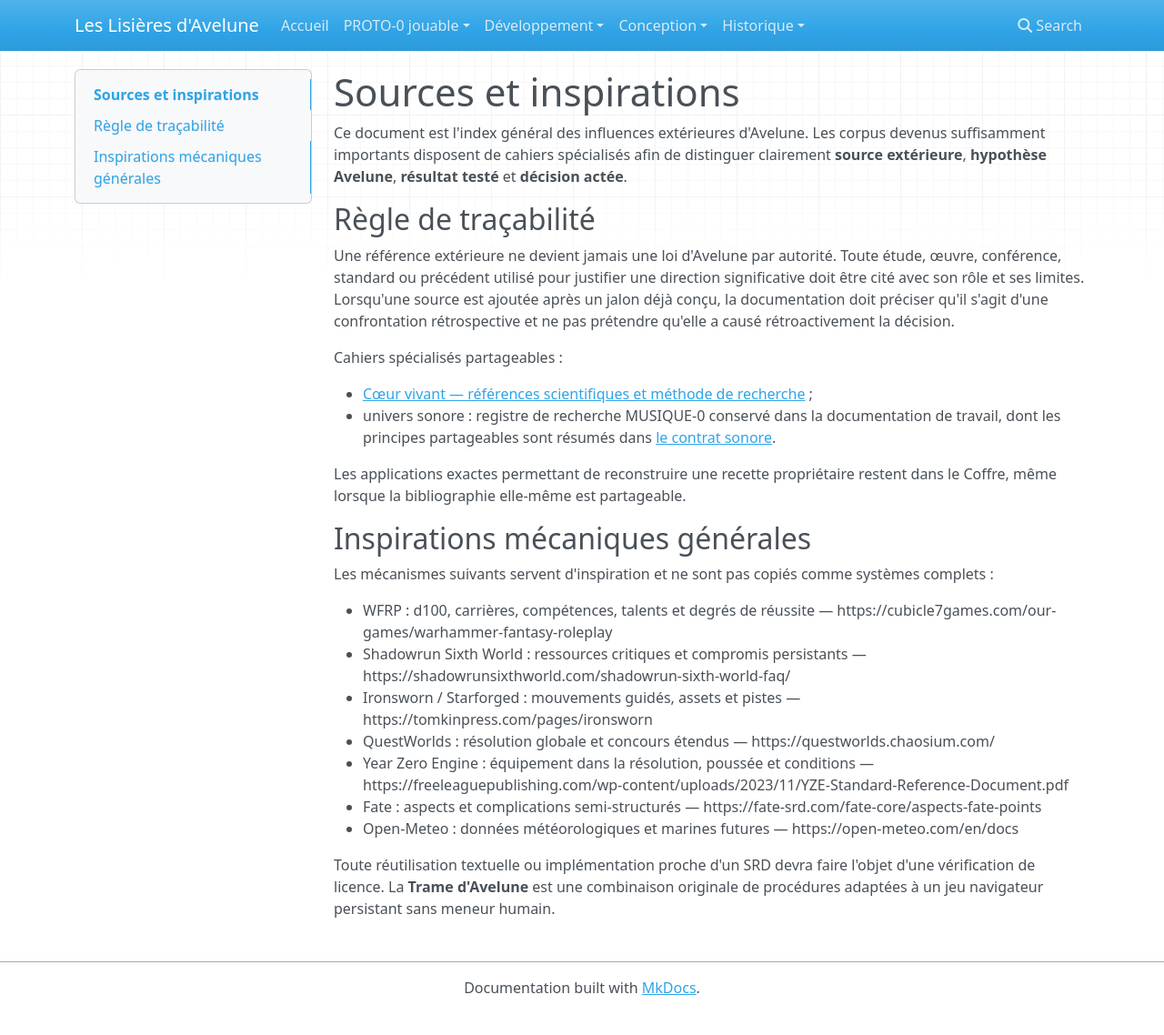
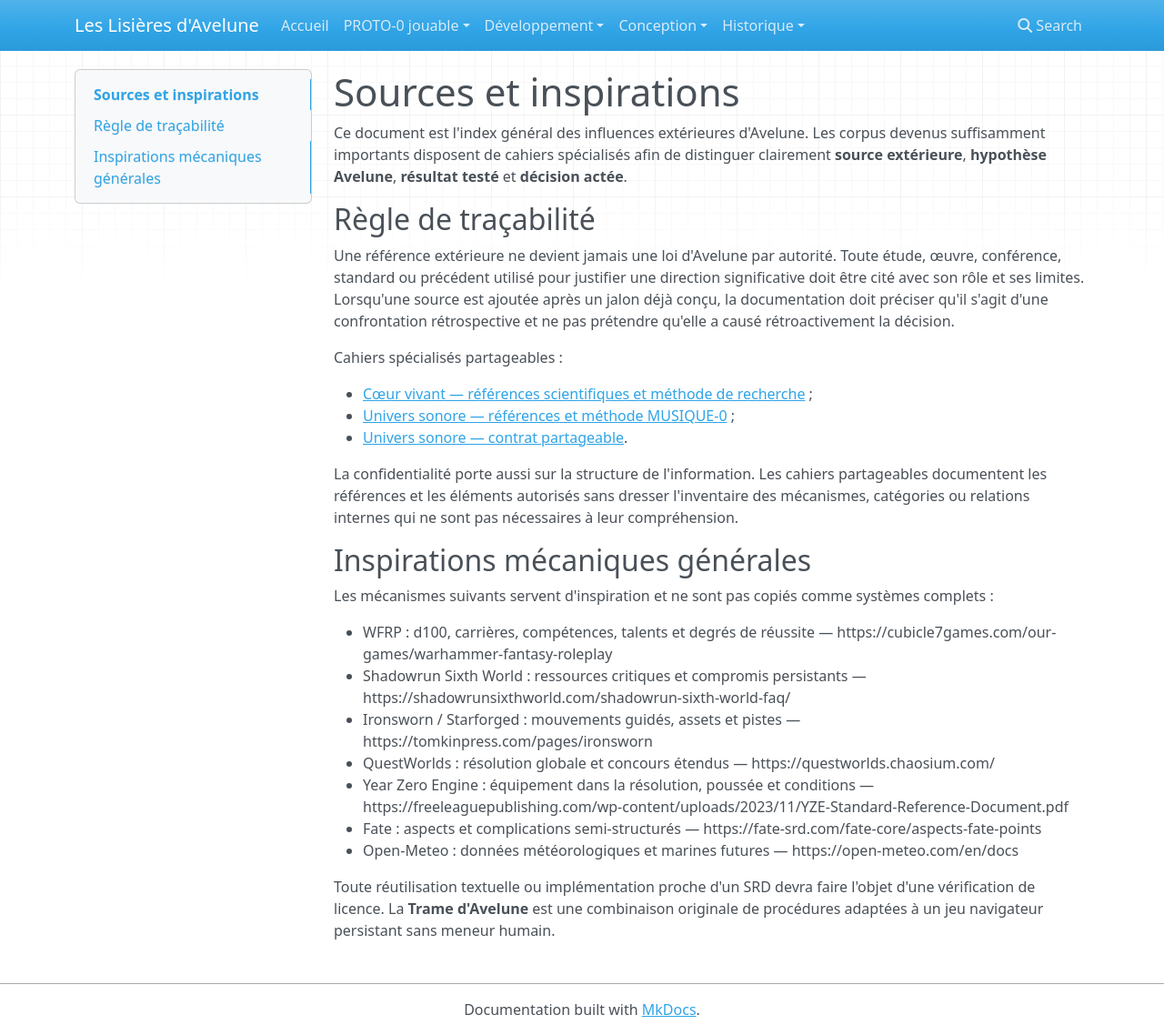
Before and after one commit to Abeliome-Officiel/les-lisieres-avelune, an MkDocs documentation site: the page built from docs/09_sources.md, in a window 1280 px wide and 1138 px high. Shown: the whole window at 91% size. Built offline with MkDocs 1.6.1, drawn with Linux system fonts in a browser that asks for light colours; nearby versions of some CDN libraries.

Commit message:
docs: référencer le cahier de sources MUSIQUE-0

```diff
--- a/docs/09_sources.md
+++ b/docs/09_sources.md
@@ -9,9 +9,10 @@ Une référence extérieure ne devient jamais une loi d'Avelune par autorité. T
 Cahiers spécialisés partageables :
 
 - [Cœur vivant — références scientifiques et méthode de recherche](25_coeur_vivant_references_methode.md) ;
-- univers sonore : registre de recherche MUSIQUE-0 conservé dans la documentation de travail, dont les principes partageables sont résumés dans [le contrat sonore](23_univers_sonore_contrat_public.md).
+- [Univers sonore — références et méthode MUSIQUE-0](26_univers_sonore_references_methode.md) ;
+- [Univers sonore — contrat partageable](23_univers_sonore_contrat_public.md).
 
-Les applications exactes permettant de reconstruire une recette propriétaire restent dans le Coffre, même lorsque la bibliographie elle-même est partageable.
+La confidentialité porte aussi sur la structure de l'information. Les cahiers partageables documentent les références et les éléments autorisés sans dresser l'inventaire des mécanismes, catégories ou relations internes qui ne sont pas nécessaires à leur compréhension.
 
 ## Inspirations mécaniques générales
 
```
